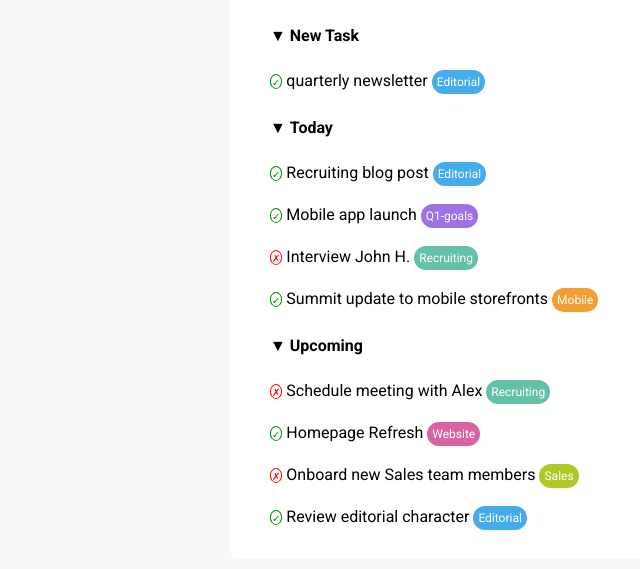
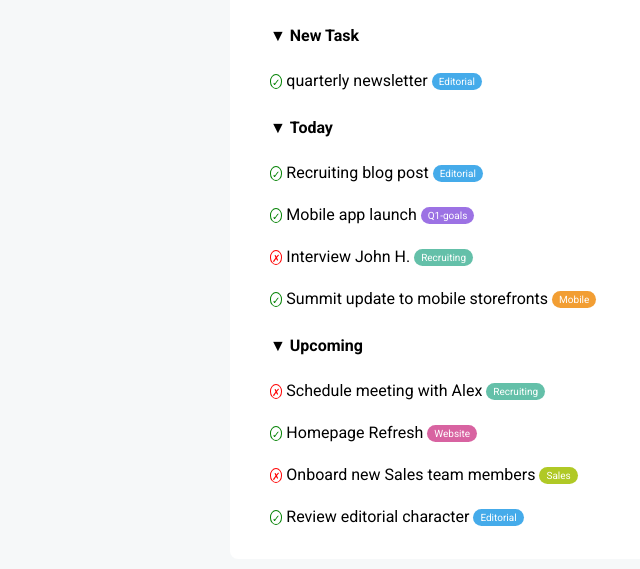
Before and after one commit to AdrianaSantorio/html-css-toboolist, a plain HTML site: page index.html in a window 1280 px wide. Shown: the part 199-768 px from the top of the page, 60-700 px from the left. Drawn offline with Linux system fonts and the light colour scheme.

Commit message:
changed paddig in "etichetta"

```diff
--- a/css/style.css
+++ b/css/style.css
@@ -106,11 +106,11 @@ h2 {
 
 .etichetta {
     display: inline-block;
-    padding: 5px;
+    padding: 3px 7px;
     color: white;
     line-height: normal;
     font-weight: 400;
-    font-size: 12px;
+    font-size: 10px;
     vertical-align: middle;
     border-radius: 20px;
 }
```
